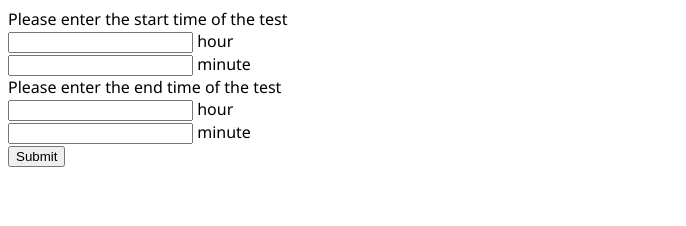
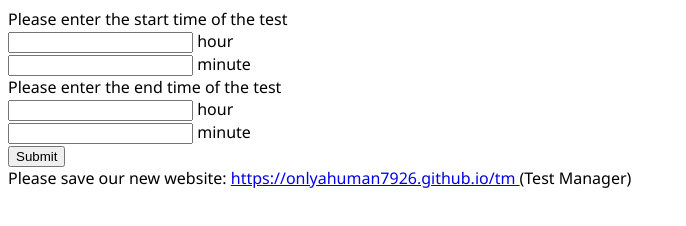
Before and after one commit to OnlyAHuman7926/Clock, a plain HTML site: page index.html in a window 1280 px wide. Shown: the whole page, without its empty margins (0-686 px from the left). Drawn offline with Linux system fonts and the light colour scheme.

Commit message:
Deprecated project

```diff
--- a/index.html
+++ b/index.html
@@ -44,6 +44,14 @@
   <button id="submit">
     <script>document.write(window.sl["submit"])</script>
   </button>
+  <br>
+  <div>
+    <script>document.write(window.sl["new-site"]);</script>
+    <a href="https://onlyahuman7926.github.io/tm">
+      https://onlyahuman7926.github.io/tm
+    </a>
+    <span> (Test Manager)</span>
+  </div>
   <script>
     submit.onclick = () => {
       let now = new Date();
--- a/lang.js
+++ b/lang.js
@@ -11,7 +11,8 @@ window.l = {
     "test-not-start": "考试未开始",
     "test-end": "考试已结束！",
     "start-time": "开始：{0}",
-    "end-time": "结束：{0}"
+    "end-time": "结束：{0}",
+    "new-site": "请收藏我们的新网址："
   },
   "zh-TW": {
     "enter-start-time": "請輸入考試開始時間",
@@ -39,7 +40,8 @@ window.l = {
     "test-not-start": "Test has not started",
     "test-end": "Test has ended!",
     "start-time": "Start time: {0}",
-    "end-time": "End time: {0}"
+    "end-time": "End time: {0}",
+    "new-site": "Please save our new website: "
   },
   "es": {
     "enter-start-time": "Por favor ingrese el tiempo de inicio del examen",
```
Also changed, not shown: 1 other file.
